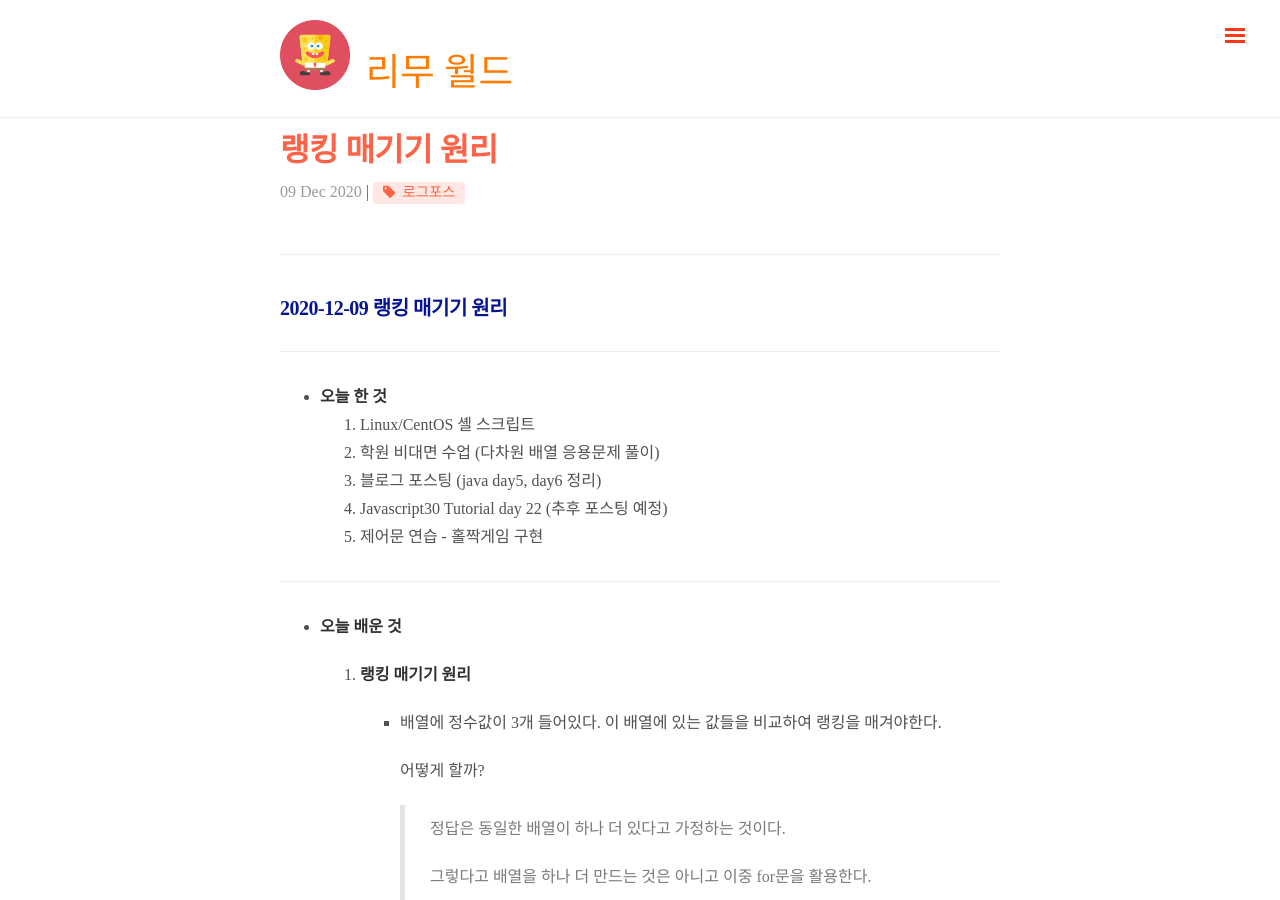
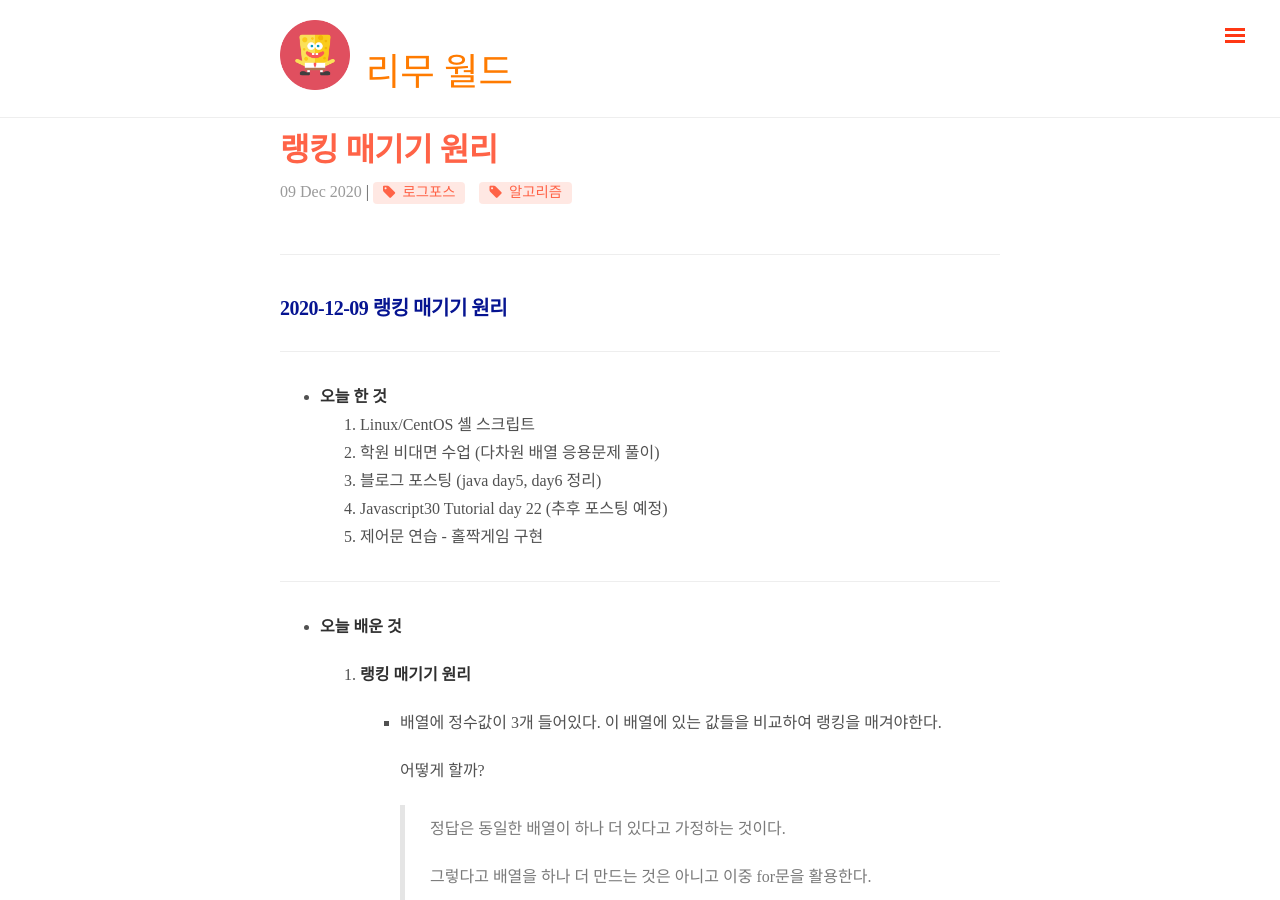
Before and after one commit to limunosekai/limunosekai.github.io, a Jekyll site: the page built from _posts/logforce/2020-12-09-log.md, in a window 1280 px wide and 900 px high. Built offline with Jekyll 4.4.1, drawn with Linux system fonts in a browser that asks for light colours; nearby versions of some CDN libraries; some web fonts are replaced; comment, search, counter and statistics services are not loaded.

Commit message:
태그 수정

```diff
--- a/_posts/logforce/2020-12-09-log.md
+++ b/_posts/logforce/2020-12-09-log.md
@@ -3,7 +3,7 @@ layout: post
 title: 랭킹 매기기 원리
 category: 로그포스
 permalink: /logforce/:year/:month/:day/:title
-tags: [로그포스]
+tags: [로그포스, 알고리즘]
 comments: true
 ---
 
```
